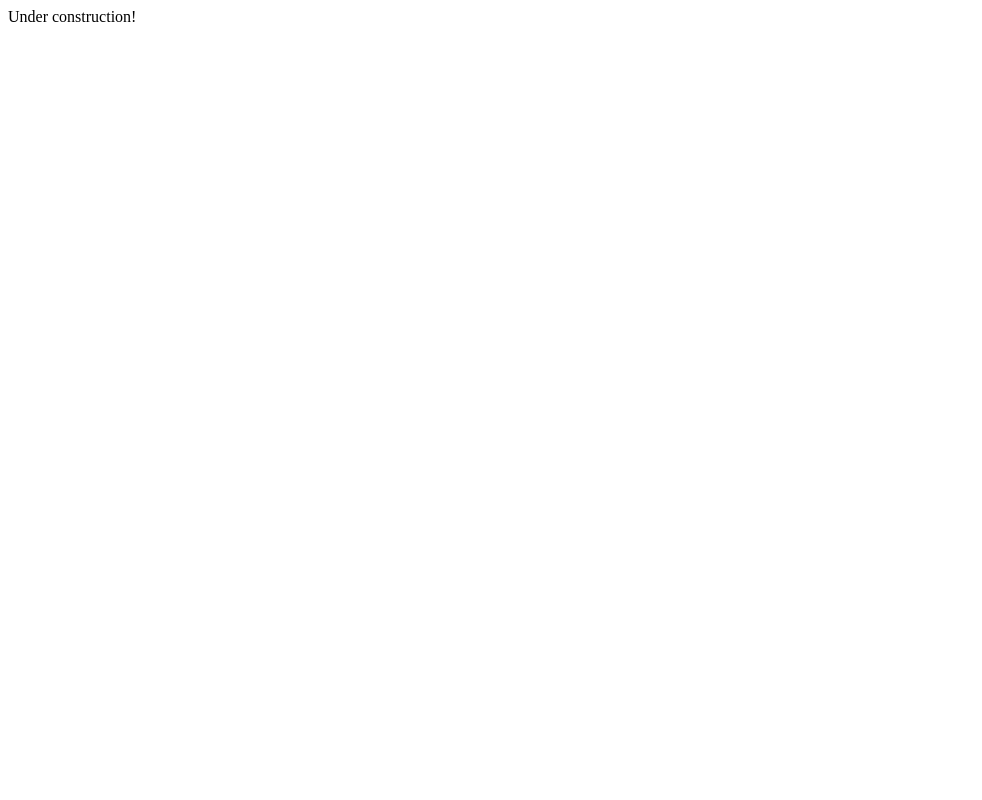
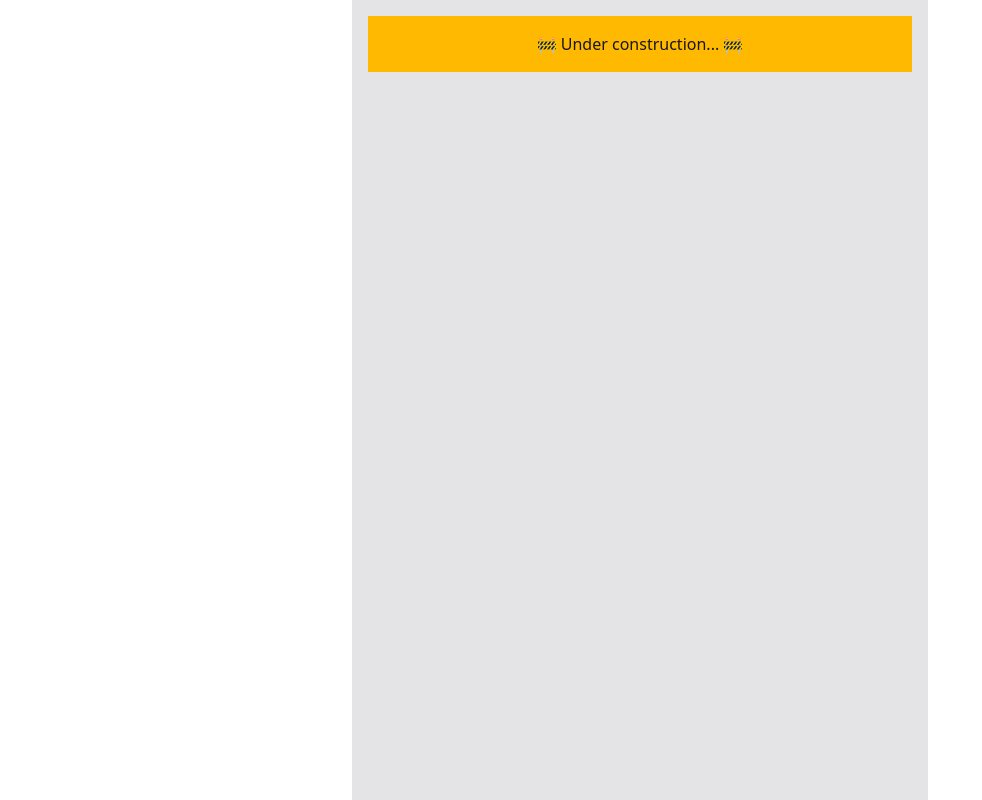
Before and after one commit to madigan/chronify, a React (Vite) app: page / in a window 1280 px wide. Shown: the whole page, without its empty margins (0-982 px from the left). Built offline with nearby package versions, Linux system fonts and the light colour scheme.

Commit message:
add tailwind and daisy

```diff
--- a/package.json
+++ b/package.json
@@ -11,8 +11,11 @@
     "test": "vitest"
   },
   "dependencies": {
+    "@tailwindcss/vite": "^4.1.8",
+    "daisyui": "^5.0.43",
     "react": "^19.1.0",
-    "react-dom": "^19.1.0"
+    "react-dom": "^19.1.0",
+    "tailwindcss": "^4.1.8"
   },
   "devDependencies": {
     "@eslint/js": "^9.25.0",
--- a/src/App.tsx
+++ b/src/App.tsx
@@ -2,9 +2,9 @@ import './App.css'
 
 function App() {
   return (
-    <>
-      <div className="construction">Under construction!</div>
-    </>
+    <div className="container w-xl m-auto min-h-screen p-4 bg-neutral-content">
+      <p className="bg-amber-400 p-4 text-center">🚧 Under construction... 🚧</p>
+    </div>
   )
 }
 
--- a/src/index.css
+++ b/src/index.css
@@ -0,0 +1,2 @@
+@import "tailwindcss";
+@plugin "daisyui";
--- a/vite.config.ts
+++ b/vite.config.ts
@@ -1,9 +1,10 @@
+import tailwindcss from '@tailwindcss/vite'
 import react from '@vitejs/plugin-react'
 import { defineConfig } from 'vite'
 
 // https://vite.dev/config/
 export default defineConfig({
-  plugins: [react()],
+  plugins: [react(), tailwindcss()],
   test: {
     globals: true,
     environment: 'jsdom',
```
Also changed, not shown: 1 other file (tests, documents, lock files or other folders).
